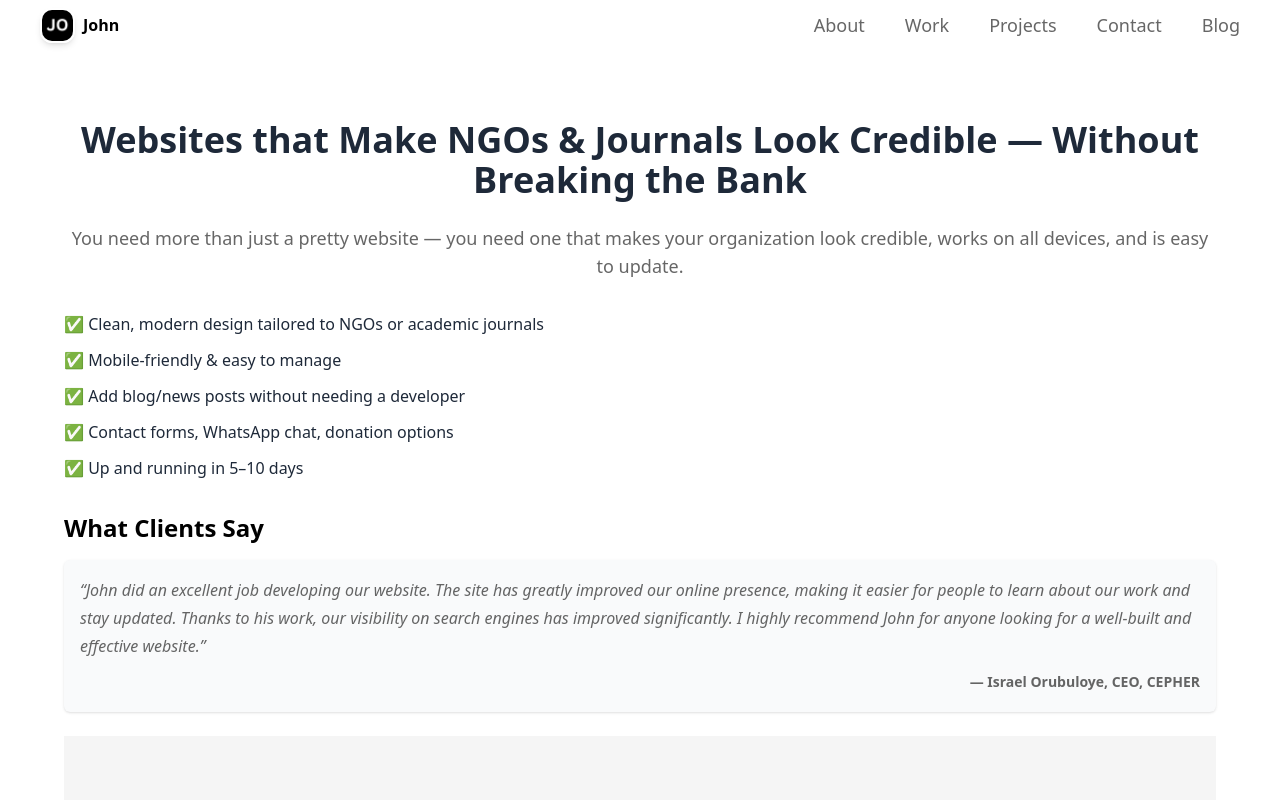
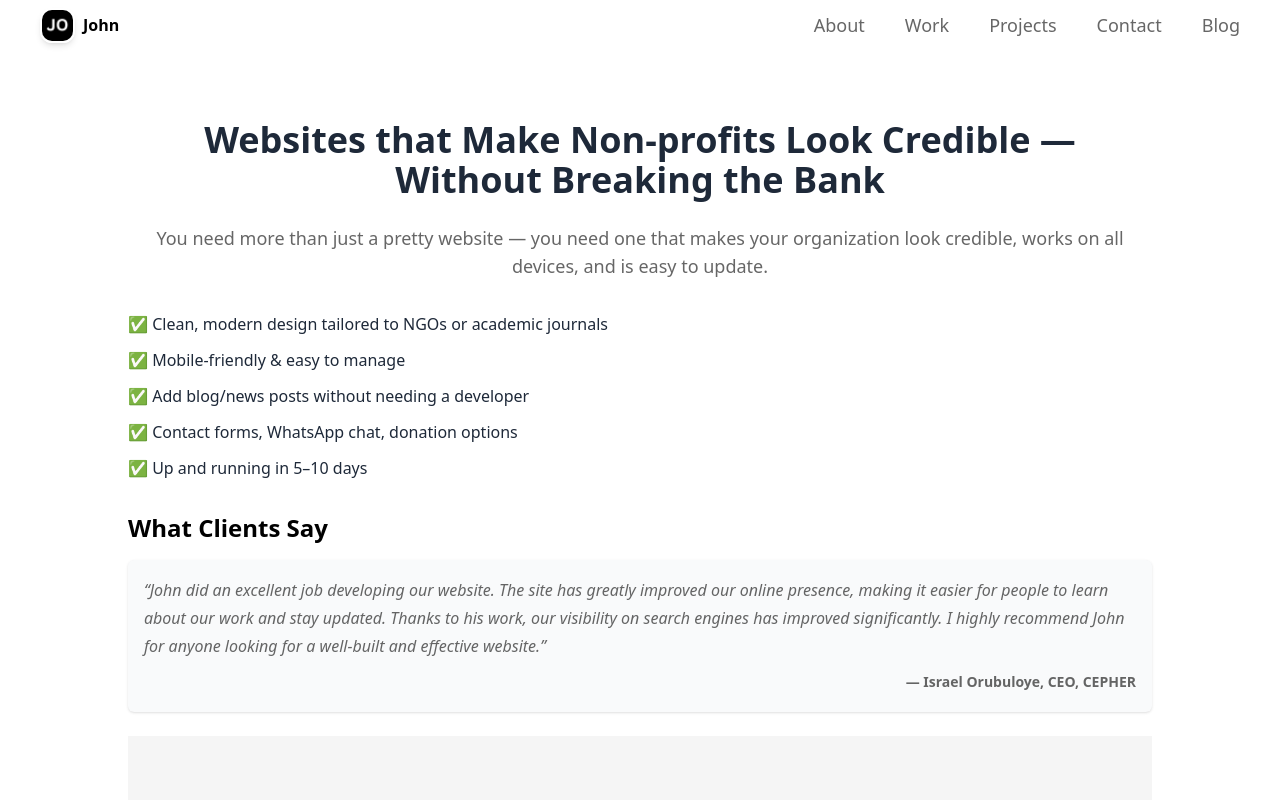
Before and after one commit to lamba01/port, a React (Vite) app: page /ngo in a window 1280 px wide. Shown: the top 800 px of the page. Built offline with nearby package versions, Linux system fonts and the light colour scheme.

Commit message:
fix: update NGO landing page title and adjust container width

```diff
--- a/src/App.jsx
+++ b/src/App.jsx
@@ -14,10 +14,6 @@ import StickyContactButton from "./components/stickyContactBtn";
 import NGOLandingPage from "./pages/ngo";
 import AOS from "aos";
 import "aos/dist/aos.css";
-
-
-
-
 
 const App = () => {
   useEffect(() => {
--- a/src/pages/ngo.jsx
+++ b/src/pages/ngo.jsx
@@ -28,10 +28,10 @@ export default function NGOLandingPage() {
         />
       </Helmet>
       <div className="bg-white text-gray-800 min-h-screen flex flex-col items-center px-4 py-10">
-        <div className="max-w-6xl w-full mt-20">
+        <div className="max-w-5xl w-full mt-20">
           <h1 className="text-3xl sm:text-4xl font-bold text-center mb-6">
-            Websites that Make NGOs & Journals Look Credible — Without Breaking
-            the Bank
+            Websites that Make Non-profits Look Credible — Without Breaking the
+            Bank
           </h1>
 
           <p className="text-lg text-center mb-8">
```
